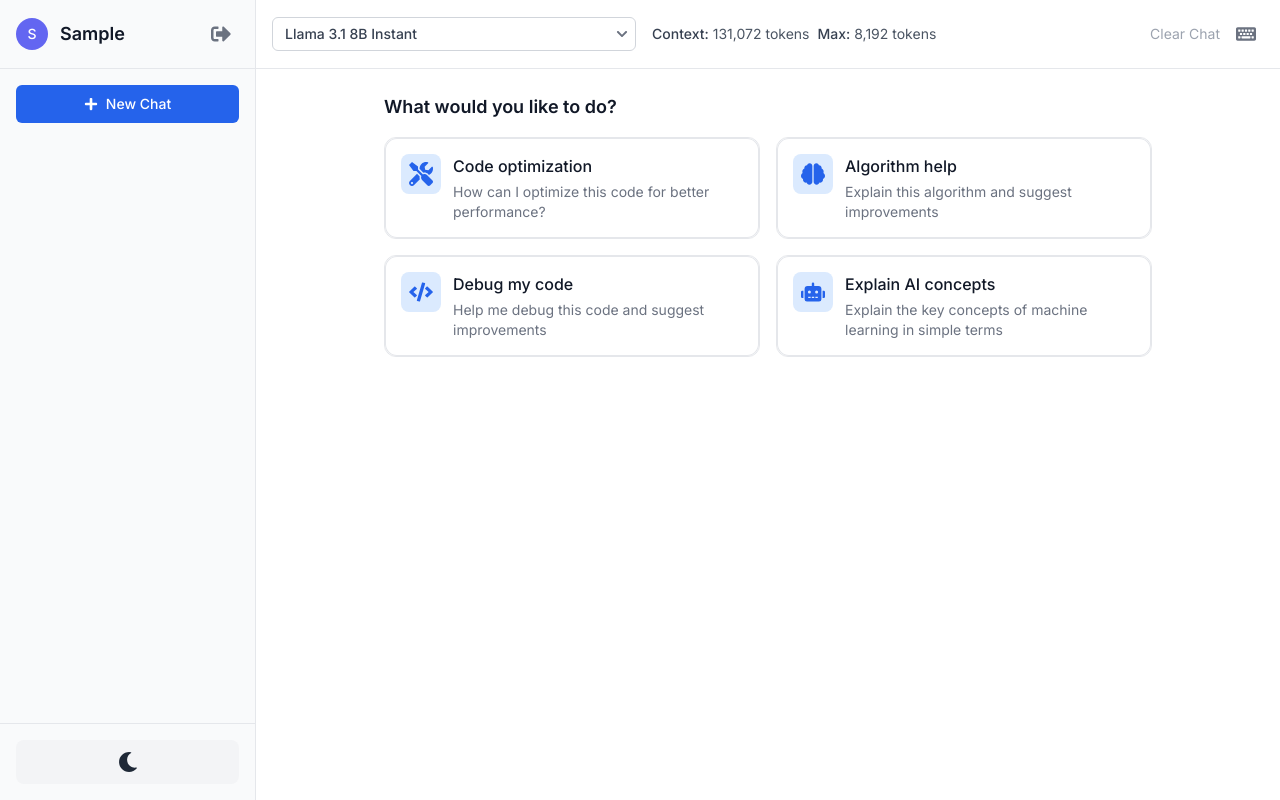
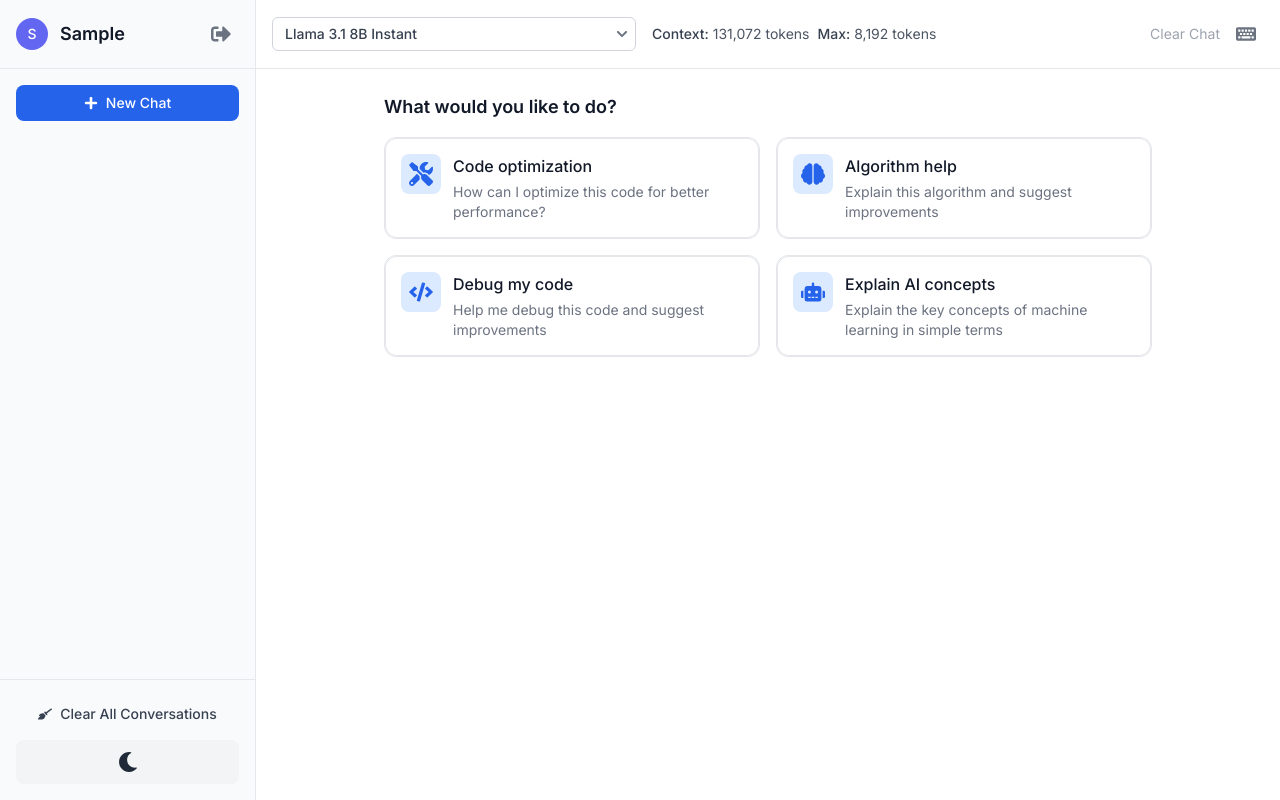
Before and after one commit to rahul8436/groq-chatbot, a Next.js app: page / in a window 1280 px wide. Both pictures are taken after typing "Sample" into the empty fields and a click on the button "Continue". Built offline with nearby package versions, Linux system fonts and the light colour scheme.

Commit message:
clear conversations button else  it may increase local storage data

```diff
--- a/src/components/Sidebar.tsx
+++ b/src/components/Sidebar.tsx
@@ -3,7 +3,13 @@
 import React, { useState } from 'react';
 import { useConversations } from '../context/ConversationsContext';
 import { useUser } from '../context/UserContext';
-import { FaPlus, FaTrash, FaSignOutAlt } from 'react-icons/fa';
+import {
+  FaPlus,
+  FaTrash,
+  FaSignOutAlt,
+  FaHistory,
+  FaBroom,
+} from 'react-icons/fa';
 import { toast } from 'react-hot-toast';
 import AlertDialog from './AlertDialog';
 import UserAvatar from './UserAvatar';
@@ -16,6 +22,7 @@ export default function Sidebar() {
     createConversation,
     deleteConversation,
     setCurrentConversation,
+    clearAllConversations,
   } = useConversations();
   const { user, logout } = useUser();
   const [showAlert, setShowAlert] = useState(false);
@@ -52,7 +59,23 @@ export default function Sidebar() {
       type: 'warning',
       onConfirm: () => {
         deleteConversation(conversationId);
+        if (currentConversation?.id === conversationId) {
+          setCurrentConversation(null);
+        }
         toast.success('Conversation deleted!');
+      },
+    });
+    setShowAlert(true);
+  };
+
+  const handleClearAllConversations = () => {
+    setAlertConfig({
+      title: 'Clear All Conversations',
+      message:
+        'Are you sure you want to delete all conversations? This action cannot be undone.',
+      type: 'warning',
+      onConfirm: () => {
+        clearAllConversations();
       },
     });
     setShowAlert(true);
@@ -81,9 +104,9 @@ export default function Sidebar() {
       <div className='p-4'>
         <button
           onClick={createConversation}
-          className='w-full flex items-center justify-center px-4 py-2 border border-transparent text-sm font-medium rounded-md text-white bg-blue-600 hover:bg-blue-700 focus:outline-none focus:ring-2 focus:ring-offset-2 focus:ring-blue-500'
+          className='w-full flex items-center justify-center gap-2 px-4 py-2 text-sm font-medium text-white bg-blue-600 hover:bg-blue-700 rounded-lg transition-colors duration-200'
         >
-          <FaPlus className='mr-2' />
+          <FaPlus size={14} />
           New Chat
         </button>
       </div>
@@ -122,7 +145,14 @@ export default function Sidebar() {
         </div>
       </div>
 
-      <div className='p-4 border-t border-gray-200 dark:border-gray-700'>
+      <div className='p-4 space-y-2 border-t border-gray-200 dark:border-gray-700'>
+        <button
+          onClick={handleClearAllConversations}
+          className='w-full flex items-center justify-center gap-2 px-4 py-2 text-sm font-medium text-gray-700 dark:text-gray-200 hover:bg-gray-100 dark:hover:bg-gray-700 rounded-lg transition-colors duration-200'
+        >
+          <FaBroom size={14} />
+          Clear All Conversations
+        </button>
         <ThemeToggle />
       </div>
 
--- a/src/context/ConversationsContext.tsx
+++ b/src/context/ConversationsContext.tsx
@@ -23,6 +23,7 @@ interface ConversationsContextType {
   updateConversation: (id: string, messages: Message[]) => void;
   deleteConversation: (id: string) => void;
   setCurrentConversation: (conversation: Conversation | null) => void;
+  clearAllConversations: () => void;
 }
 
 const ConversationsContext = createContext<
@@ -110,6 +111,18 @@ export function ConversationsProvider({
     }
   };
 
+  const clearAllConversations = () => {
+    // Clear all conversation-related items from localStorage
+    for (let i = 0; i < localStorage.length; i++) {
+      const key = localStorage.key(i);
+      if (key && key.startsWith('conversations_')) {
+        localStorage.removeItem(key);
+      }
+    }
+    setConversations([]);
+    setCurrentConversation(null);
+  };
+
   if (!mounted) {
     return null;
   }
@@ -123,6 +136,7 @@ export function ConversationsProvider({
         updateConversation,
         deleteConversation,
         setCurrentConversation,
+        clearAllConversations,
       }}
     >
       {children}
```
